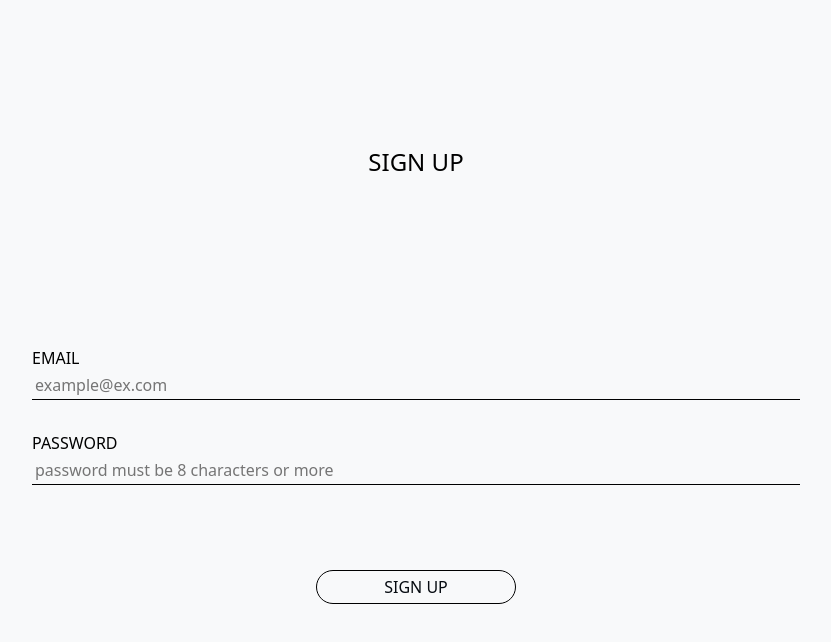
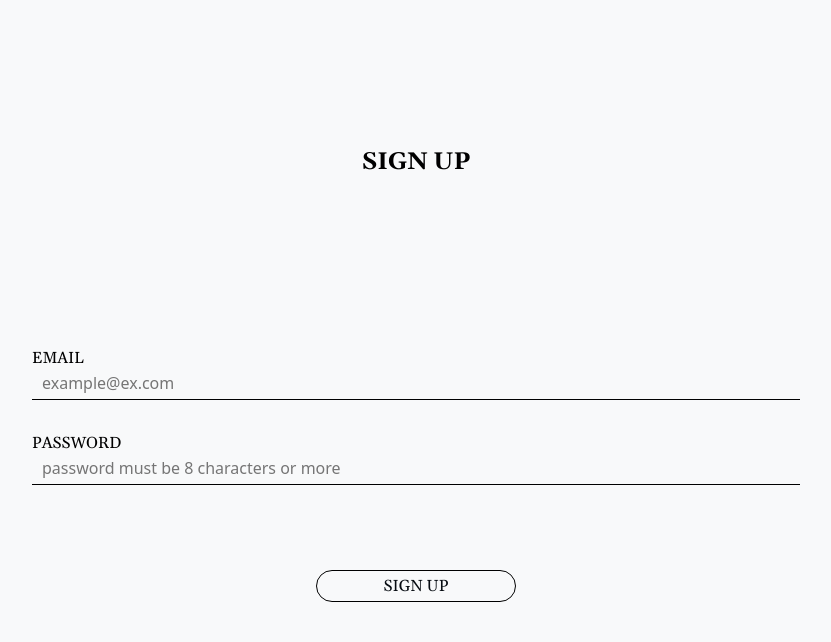
Before and after one commit to shinwonse/wanted-pre-onboarding-frontend, a React (Create React App) app: page /signup in a window 1280 px wide. Shown: the top 642 px of the page, without its empty margins (224-1055 px from the left). Built offline with nearby package versions, Linux system fonts and the light colour scheme.

Commit message:
style: 폰트 적용

```diff
--- a/src/assets/styles/scss/_signup.scss
+++ b/src/assets/styles/scss/_signup.scss
@@ -10,6 +10,8 @@
 .Signup__Title {
   height: 200px;
   font-size: 24px;
+  font-family: 'Gelasio', serif;
+  font-weight: 700;
 }
 
 .SignupForm {
@@ -27,8 +29,12 @@
   height: 50px;
 }
 
+.Signup__form-label {
+  font-family: 'Gelasio', serif;
+}
+
 .SignupInput__element {
-  padding: 3px;
+  padding: 5px 0 5px 10px;
   border-bottom: 1px solid black;
 }
 
@@ -37,6 +43,7 @@
   padding: 5px;
   border: 1px solid black;
   border-radius: 20px;
+  font-family: 'Gelasio', serif;
 }
 
 .Signup__button--able {
@@ -46,6 +53,7 @@
   border-radius: 20px;
   background: black;
   color: white;
+  font-family: 'Gelasio', serif;
 }
 
 .Signup__button__wrapper {
--- a/src/pages/SignUp.jsx
+++ b/src/pages/SignUp.jsx
@@ -53,7 +53,9 @@ function SignUp() {
       <h1 className="Signup__Title">SIGN UP</h1>
       <form className="SignupForm">
         <div className="SignupInput">
-          <label htmlFor="email">EMAIL</label>
+          <label className="Signup__form-label" htmlFor="email">
+            EMAIL
+          </label>
           <input
             className="SignupInput__element"
             type="email"
@@ -64,7 +66,9 @@ function SignUp() {
           />
         </div>
         <div className="SignupInput">
-          <label htmlFor="password">PASSWORD</label>
+          <label className="Signup__form-label" htmlFor="password">
+            PASSWORD
+          </label>
           <input
             className="SignupInput__element"
             type="password"
```
